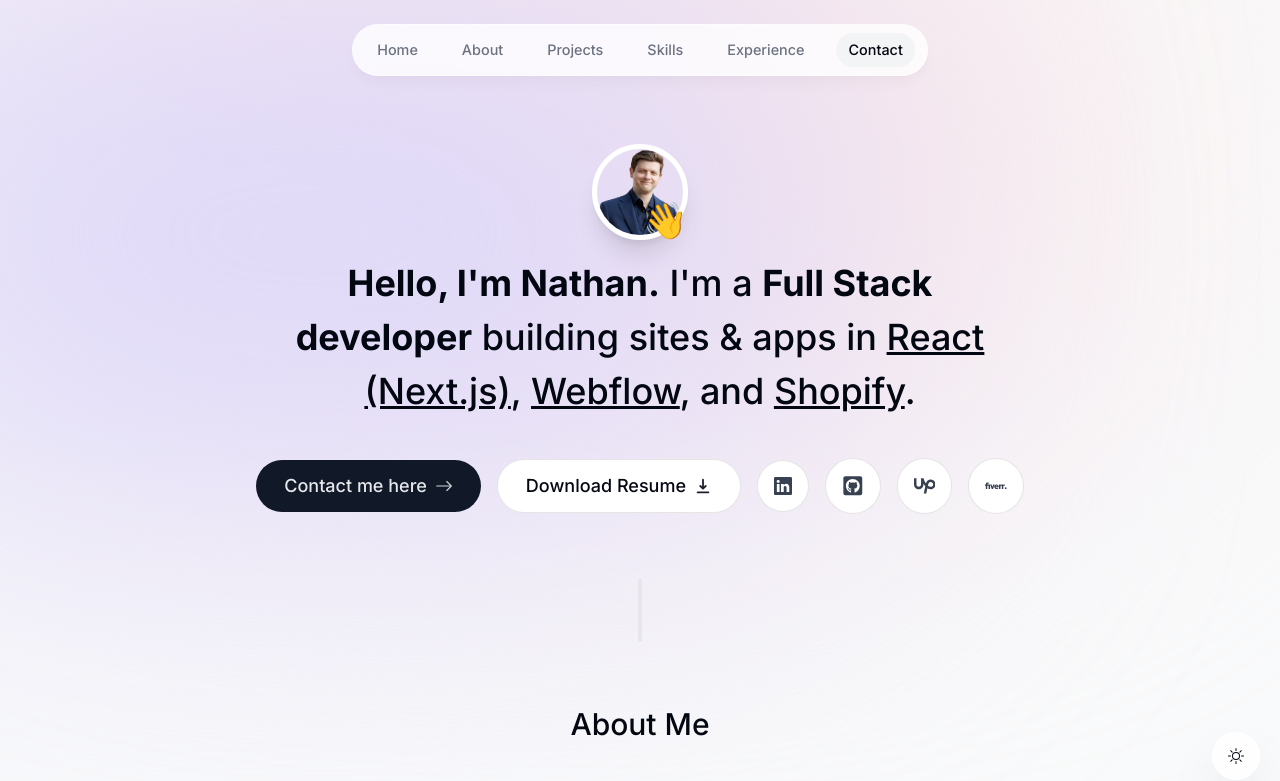
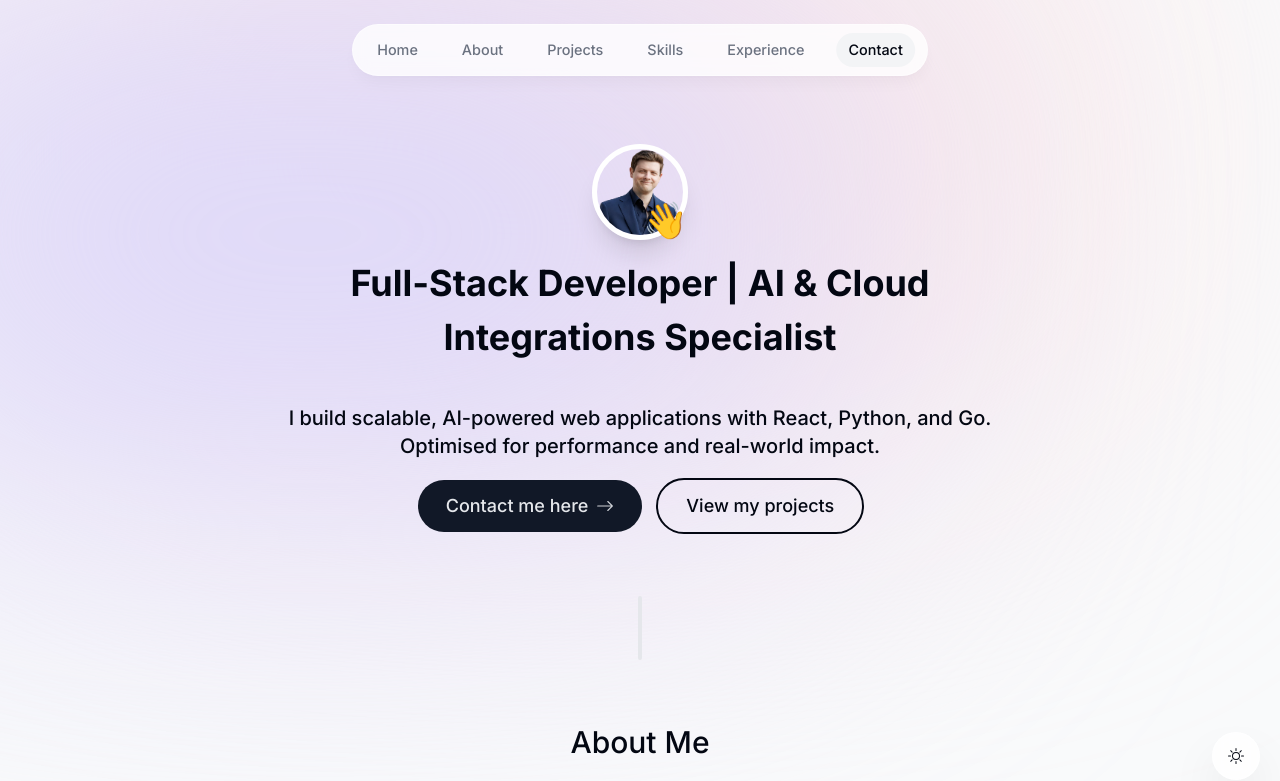
Before and after one commit to nathanrydel/nextjs-portfolio, a Next.js app: page / in a window 1280 px wide. Shown: the top 781 px of the page. Built offline with nearby package versions, Linux system fonts and the light colour scheme; no server answers.

Commit message:
Intro updates

```diff
--- a/components/Intro.tsx
+++ b/components/Intro.tsx
@@ -67,9 +67,18 @@ export default function Intro() {
         initial={{ opacity: 0, y: 100 }}
         animate={{ opacity: 1, y: 0 }}
       >
-        <span className="font-bold">Hello, I'm Nathan.</span> I'm a{" "}
-        <span className="font-bold">Full Stack developer</span> building{" "} sites & apps in <Link target="_blank" href="https://nextjs.org/" className="underline">React (Next.js)</Link>, <Link target="_blank" href="https://webflow.com/" className="underline">Webflow</Link>, and <Link target="_blank" href="https://shopify.com/" className="underline">Shopify</Link>.
+        <span className="font-bold">Full-Stack Developer | AI & Cloud Integrations Specialist</span>
       </motion.h1>
+      <motion.h2
+        className="my-5 flex flex-col sm:flex-row items-center justify-center gap-4 px-4 text-xl font-medium"
+        initial={{ opacity: 0, y: 100 }}
+        animate={{ opacity: 1, y: 0 }}
+        transition={{
+          delay: 0.2,
+        }}
+      >
+          I build scalable, AI-powered web applications with React, Python, and Go. Optimised for performance and real-world impact.
+      </motion.h2>
       <motion.div
         className="flex flex-col sm:flex-row items-center justify-center gap-4 px-4 text-lg font-medium"
         initial={{ opacity: 0, y: 100 }}
@@ -90,15 +99,26 @@ export default function Intro() {
           <BsArrowRight className="opacity-90 group-hover:translate-x-1 transition" />
         </Link>
 
-        <a
+        <Link
+          href="#projects"
+          className="group px-7 py-3 flex items-center gap-2 rounded-full outline outline-2  outline-gray-950  focus:scale-110 hover:scale-110 hover:bg-gray-950 hover:text-gray-200 active:scale-105 transition"
+          onClick={() => {
+            setActiveSection("Projects");
+            setTimeOfLastClick(Date.now());
+          }}
+        >
+          View my projects{" "}
+        </Link>
+
+        {/* <a
           className="group bg-white px-7 py-3 flex items-center gap-2 rounded-full outline-none focus:scale-110 hover:scale-110 active:scale-105 transition cursor-pointer borderBlack dark:bg-white/10"
           href="/NathanRydelResume.pdf"
           download
         >
           Download Resume{" "}
           <HiDownload className="opacity-90 group-hover:translate-y-1 transition" />
-        </a>
-        <div className="flex flex-row items-center justify-center gap-4">
+        </a> */}
+        {/* <div className="flex flex-row items-center justify-center gap-4">
           <a
             className="bg-white p-4 text-gray-700 hover:text-gray-950 flex items-center gap-2 rounded-full focus:scale-[1.15] hover:scale-[1.15] active:scale-105 transition cursor-pointer borderBlack dark:bg-white/10 dark:text-white/60"
             href="https://linkedin.com/in/nathan-rydel"
@@ -112,8 +132,8 @@ export default function Intro() {
             target="_blank"
           >
             <FaGithubSquare />
-          </a>
-          <a
+          </a> */}
+          {/* <a
             className="bg-white p-4 text-gray-700 flex items-center gap-2 text-[1.35rem] rounded-full focus:scale-[1.15] hover:scale-[1.15] hover:text-gray-950 active:scale-105 transition cursor-pointer borderBlack dark:bg-white/10 dark:text-white/60"
             href="https://www.upwork.com/freelancers/~01bcaf165a818e8816"
             target="_blank"
@@ -126,8 +146,8 @@ export default function Intro() {
             target="_blank"
           >
             <SiFiverr />
-          </a>
-        </div>
+          </a> */}
+        {/* </div> */}
       </motion.div>
     </section>
   );
```
